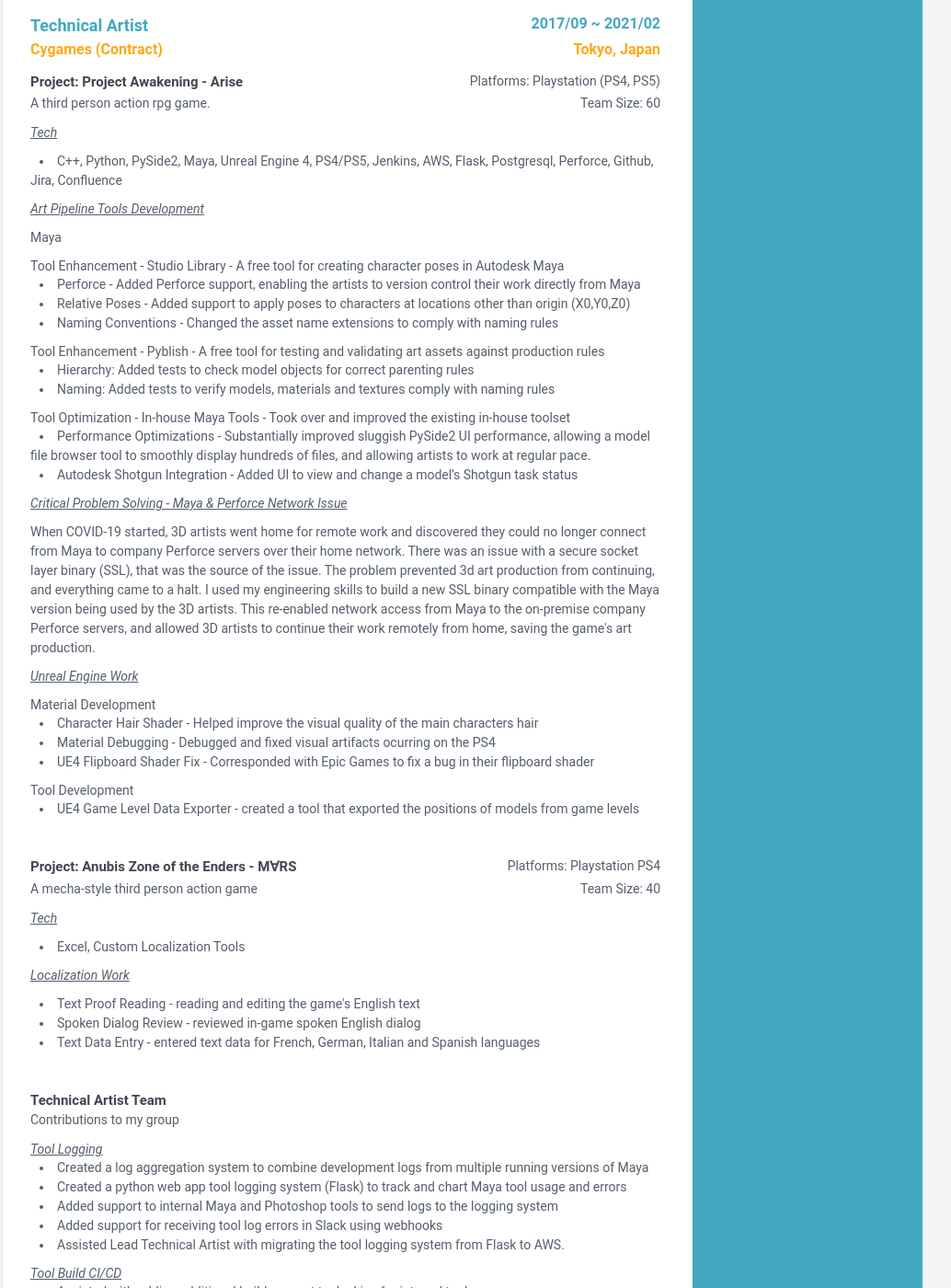
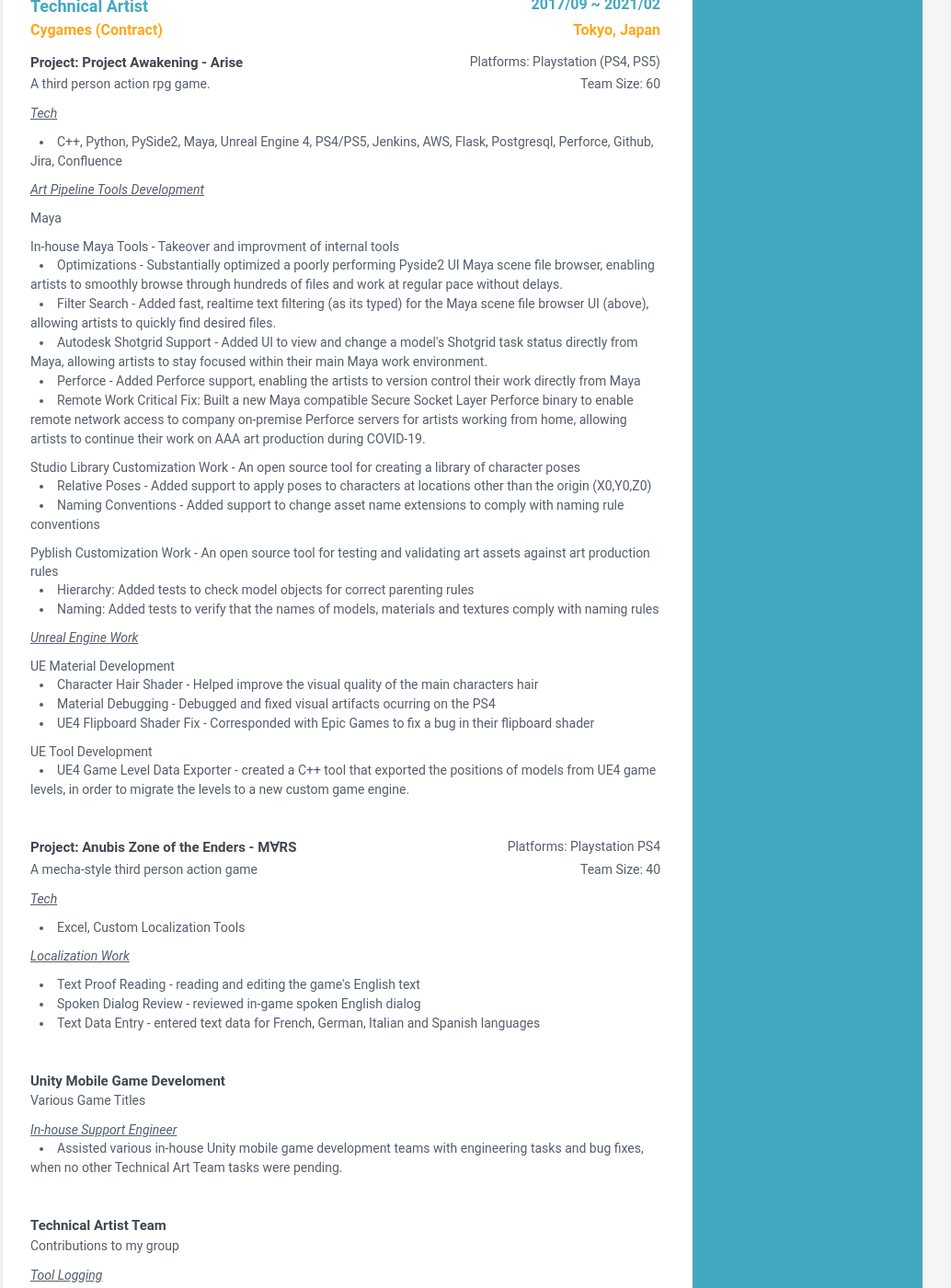
Before and after one commit to techengineer3d/resume, a Jekyll site: the page built from index.html, in a window 1280 px wide and 1400 px high, scrolled down 4139 px. Shown: the whole window at 92% size, without its empty margins (137-1171 px from the left). Built offline with Jekyll 4.4.1, drawn with Linux system fonts in a browser that asks for light colours; some of the changed text lies outside the part shown.

Commit message:
Work Experience Update
Updated several work experiences to include more info and for improved readability.

```diff
--- a/_data/work_experience_crooz.yml
+++ b/_data/work_experience_crooz.yml
@@ -45,15 +45,15 @@
    <div> Unity Material Animation System (Color, Alpha, Texture UV Translation / Rotation / Scaling) </div>
    <p>
     Designed and implemented a custom solution for exporting material animation from Maya, and importing and animating material color, alpha, and texture UV coordinates in Unity.
-    <span class="bullet-point"> Custom Maya C++ FBX Exporter - Designed and implemented specialized Maya FBX exporter to include custom animation data marked for Unity import. </span>
-    <span class="bullet-point"> Custom Unity FBX Importer - Designed and implemented custom Unity FBX importer to import and handle marked material animation data exported from Maya.
-    <span class="bullet-point"> Custom Material Animation Shader - Implemented custom animation driven material shader to modify material values in realtime. </span>
-    <span class="bullet-point"> Custom Unity Material Animation Clip - Designed and implemented a custom Unity animation clip made from Maya material animation data, coupled with a custom shader to animate material values during playback.
+    <span class="bullet-point"> Custom Maya C++ FBX Exporter - Designed and implemented a specialized Maya FBX exporter to include custom material animation data marked for Unity import. </span>
+    <span class="bullet-point"> Custom Unity FBX Importer - Designed and implemented a custom Unity FBX importer to import and handle marked material animation data exported from Maya.
+    <span class="bullet-point"> Custom Material Animation Shader - Desinged and implemented a custom animation driven material shader to modify material values in realtime. </span>
+    <span class="bullet-point"> Custom Unity Material Animation Clip - Dynamically created custom Unity animation clips made from imported Maya material animation data, and coupled it with the custom shader (above) to animate material values in realtime during playback.
    </p>
 
    <div>Particles</div>
    <p>
-       <span class="bullet-point"> Particle Scaling System - Implemented a custom method to dynamically scale Unity particle effects at <u>runtime</u>, using gameobject hierarchy transforms</span>
+       <span class="bullet-point"> Runtime Particle Scaling System - Implemented a custom method to dynamically scale Unity particle effects at <u>runtime</u>, using gameobject hierarchy transforms and a custom script</span>
    </p>
 
    <div>Meshes</div>
--- a/_data/work_experience_cygames.yml
+++ b/_data/work_experience_cygames.yml
@@ -23,47 +23,38 @@
 
    <p><i><u>Art Pipeline Tools Development</u></i></p>
    <p>Maya</p>
-   <div> Tool Enhancement - Studio Library - A free tool for creating character poses in Autodesk Maya </div>
+   <div> In-house Maya Tools - Takeover and improvment of internal tools </div>
    <p>
+       <span class="bullet-point"> Optimizations - Substantially optimized a poorly performing Pyside2 UI Maya scene file browser, enabling artists to smoothly browse through hundreds of files and work at regular pace without delays.</span>
+       <span class="bullet-point"> Filter Search - Added fast, realtime text filtering (as its typed) for the Maya scene file browser UI (above), allowing artists to quickly find desired files.</span>
+       <span class="bullet-point"> Autodesk Shotgrid Support - Added UI to view and change a model's Shotgrid task status directly from Maya, allowing artists to stay focused within their main Maya work environment.</span>
        <span class="bullet-point"> Perforce - Added Perforce support, enabling the artists to version control their work directly from Maya</span>
-       <span class="bullet-point"> Relative Poses - Added support to apply poses to characters at locations other than origin (X0,Y0,Z0)</span>
-       <span class="bullet-point"> Naming Conventions - Changed the asset name extensions to comply with naming rules</span>
+       <span class="bullet-point"> Remote Work Critical Fix: Built a new Maya compatible Secure Socket Layer Perforce binary to enable remote network access to company on-premise Perforce servers for artists working from home, allowing artists to continue their work on AAA art production during COVID-19.</span>
    </p>
 
-   <div> Tool Enhancement - Pyblish - A free tool for testing and validating art assets against production rules</div>
+   <div> Studio Library Customization Work - An open source tool for creating a library of character poses</div>
+   <p>
+       <span class="bullet-point"> Relative Poses - Added support to apply poses to characters at locations other than the origin (X0,Y0,Z0)</span>
+       <span class="bullet-point"> Naming Conventions - Added support to change asset name extensions to comply with naming rule conventions</span>
+   </p>
+
+   <div> Pyblish Customization Work - An open source tool for testing and validating art assets against art production rules</div>
    <p>
        <span class="bullet-point"> Hierarchy: Added tests to check model objects for correct parenting rules</span>
-       <span class="bullet-point"> Naming: Added tests to verify models, materials and textures comply with naming rules</span>
+       <span class="bullet-point"> Naming: Added tests to verify that the names of models, materials and textures comply with naming rules</span>
    </p>
 
-   <div>Tool Optimization - In-house Maya Tools - Took over and improved the existing in-house toolset</div>
-   <p>
-       <span class="bullet-point"> Performance Optimizations - Substantially improved sluggish PySide2 UI performance, allowing a model file browser tool to smoothly display hundreds of files, and allowing artists to work at regular pace.</span>
-       <span class="bullet-point"> Autodesk Shotgun Integration - Added UI to view and change a model's Shotgun task status</span>
-   </p>
-
-   <p><i><u>Critical Problem Solving - Maya & Perforce Network Issue</u></i></p>
-   <div>
-   <p>
-       When COVID-19 started, 3D artists went home for remote work and discovered they could no longer connect from Maya to company Perforce servers over their home network.
-       There was an issue with a secure socket layer binary (SSL), that was the source of the issue.
-       The problem prevented 3d art production from continuing, and everything came to a halt.
-       I used my engineering skills to build a new SSL binary compatible with the Maya version being used by the 3D artists.
-       This re-enabled network access from Maya to the on-premise company Perforce servers, and allowed 3D artists to continue their work remotely from home, saving the game's art production.
-   </p>
-   </div>
-
    <p><i><u>Unreal Engine Work</u></i></p>
-   <div>Material Development</div>
+   <div>UE Material Development</div>
    <p>
        <span class="bullet-point"> Character Hair Shader - Helped improve the visual quality of the main characters hair</span>
        <span class="bullet-point"> Material Debugging - Debugged and fixed visual artifacts ocurring on the PS4</span>
        <span class="bullet-point"> UE4 Flipboard Shader Fix - Corresponded with Epic Games to fix a bug in their flipboard shader</span>
    </p>
 
-   <div>Tool Development</div>
+   <div>UE Tool Development</div>
    <p>
-        <span class="bullet-point"> UE4 Game Level Data Exporter - created a tool that exported the positions of models from game levels</span>
+        <span class="bullet-point"> UE4 Game Level Data Exporter - created a C++ tool that exported the positions of models from UE4 game levels, in order to migrate the levels to a new custom game engine.</span>
    </p>
 
    <br/>
@@ -93,6 +84,18 @@
    <br/>
 
    <div class="upper-row">
+        <p class="game-title">Unity Mobile Game Develoment</p>
+        <div class="game-desc">Various Game Titles</div>
+   </div><!--//upper-row-->
+
+   <div><i><u>In-house Support Engineer</u></i></div>
+    <p>
+        <span class="bullet-point"> Assisted various in-house Unity mobile game development teams with engineering tasks and bug fixes, when no other Technical Art Team tasks were pending.</span>
+    </p>
+
+    <br/>
+
+   <div class="upper-row">
         <p class="game-title">Technical Artist Team</p>
         <div class="game-desc">Contributions to my group</div>
    </div><!--//upper-row-->
@@ -100,18 +103,18 @@
    <div><i><u>Tool Logging</u></i></div>
    <p>
         <span class="bullet-point"> Created a log aggregation system to combine development logs from multiple running versions of Maya</span>
-        <span class="bullet-point"> Created a python web app tool logging system (Flask) to track and chart Maya tool usage and errors</span>
-        <span class="bullet-point"> Added support to internal Maya and Photoshop tools to send logs to the logging system</span>
+        <span class="bullet-point"> Created a python web app tool logging system (Flask) to track and chart Maya tool usage frequency and tool errors</span>
+        <span class="bullet-point"> Added support to internal Maya and Photoshop tools to send logs to the tool logging system</span>
         <span class="bullet-point"> Added support for receiving tool log errors in Slack using webhooks</span>
-        <span class="bullet-point"> Assisted Lead Technical Artist with migrating the tool logging system from Flask to AWS.</span>
+        <span class="bullet-point"> Assisted the Lead Technical Artist with migrating the tool logging system from Flask to AWS.</span>
    </p>
 
-   <div><i><u>Tool Build CI/CD</u></i></div>
+   <div><i><u>CI/CD Tool Builds</u></i></div>
    <p>
         <span class="bullet-point"> Assisted with adding additional build support to Jenkins for internal tools.</span>
    </p>
 
-   <div><i><u>Quality Assurance Improvment</u></i></div>
+   <div><i><u>Coding Quality Assurance Improvment</u></i></div>
    <p>
     <span>Conducted research to improve my groups quality of code and source documentation:</span>
     <span class="bullet-point"> Recommended source code analysis tools like: SonarLint, SonarQube</span>
--- a/_data/work_experience_esmile_tayutau.yml
+++ b/_data/work_experience_esmile_tayutau.yml
@@ -24,8 +24,8 @@
 
    <p><i><u>Unity Plugin Development</u></i></p>
    <p>
-       Developed a plugin for Silicon Studio's Motion Portrait to animate character faces:
+       Developed a Unity plugin for Silicon Studio's Motion Portrait to animate character faces:
        <span class="bullet-point"> Implemented the graphics rendering source code for iPhone and Android platforms</span>
        <span class="bullet-point"> Built the Motion Portrait binary for iPhone and Android (NDK)</span>
-       <span class="bullet-point"> Created a Unity plugin to use the Motion Portrait binary</span>
+       <span class="bullet-point"> Created a Unity plugin to use the Motion Portrait binary for iPhone and Android</span>
    </p>
--- a/_data/work_experience_rebrightfx.yml
+++ b/_data/work_experience_rebrightfx.yml
@@ -26,7 +26,7 @@
 
    <div> Independent Graphics Software R&D</div>
    <p>
-        <span class="bullet-point"> Evaluated the use of Reshade for use as a shader effect rapid prototyping and development tool.</span>
+        <span class="bullet-point"> Evaluated Reshade for use as a shader effect rapid prototyping, development and quality check tool.</span>
         <span class="bullet-point"> Designed and implemented workflows for game and film shader post effect development work.</span>
         <span class="bullet-point"> Authored a complex realtime cinematic post effect aimed at improving visual quality and fidelity of games and film, while maintaining reasonable frame-budget constraints.</span>
    </p>
@@ -34,5 +34,5 @@
    <div> Product Development</div>
    <p>
         <span class="bullet-point"> Evaluated crowdfunding platforms for acquring required capitol to fund product development and release.</span>
-        <span class="bullet-point"> Desgined product development roadmaps for home user facing and game development facing product development and release.</span>
+        <span class="bullet-point"> Desgined product development roadmaps for home user facing and game development facing products.</span>
    </p>
```
